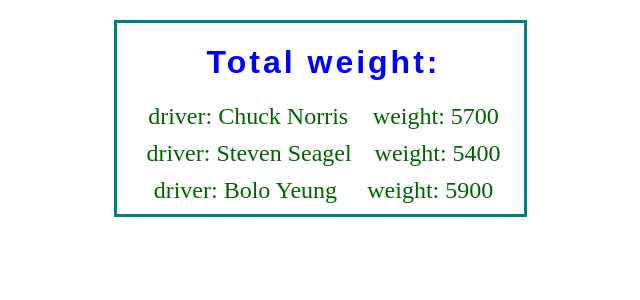
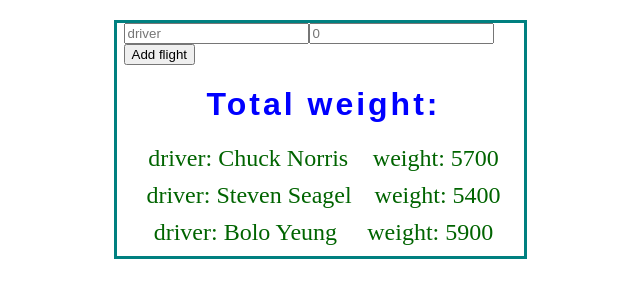
Before and after one commit to Ivan583/trucks, a React (Create React App) app: page / in a window 1280 px wide. Shown: the top 300 px of the page, without its empty margins (320-960 px from the left). Built offline with nearby package versions, Linux system fonts and the light colour scheme.

Commit message:
add form

```diff
--- a/src/App.js
+++ b/src/App.js
@@ -10,6 +10,12 @@ const [flights, setFlights] = useState([
 
   return (
     <div className="App">
+      <form>
+        <input type="text" placeholder="driver" />
+        <input type="number" placeholder="0" />
+        <button>Add flight</button>
+      </form>
+
       <FlightList flights={flights} />
     </div>
   );
```
